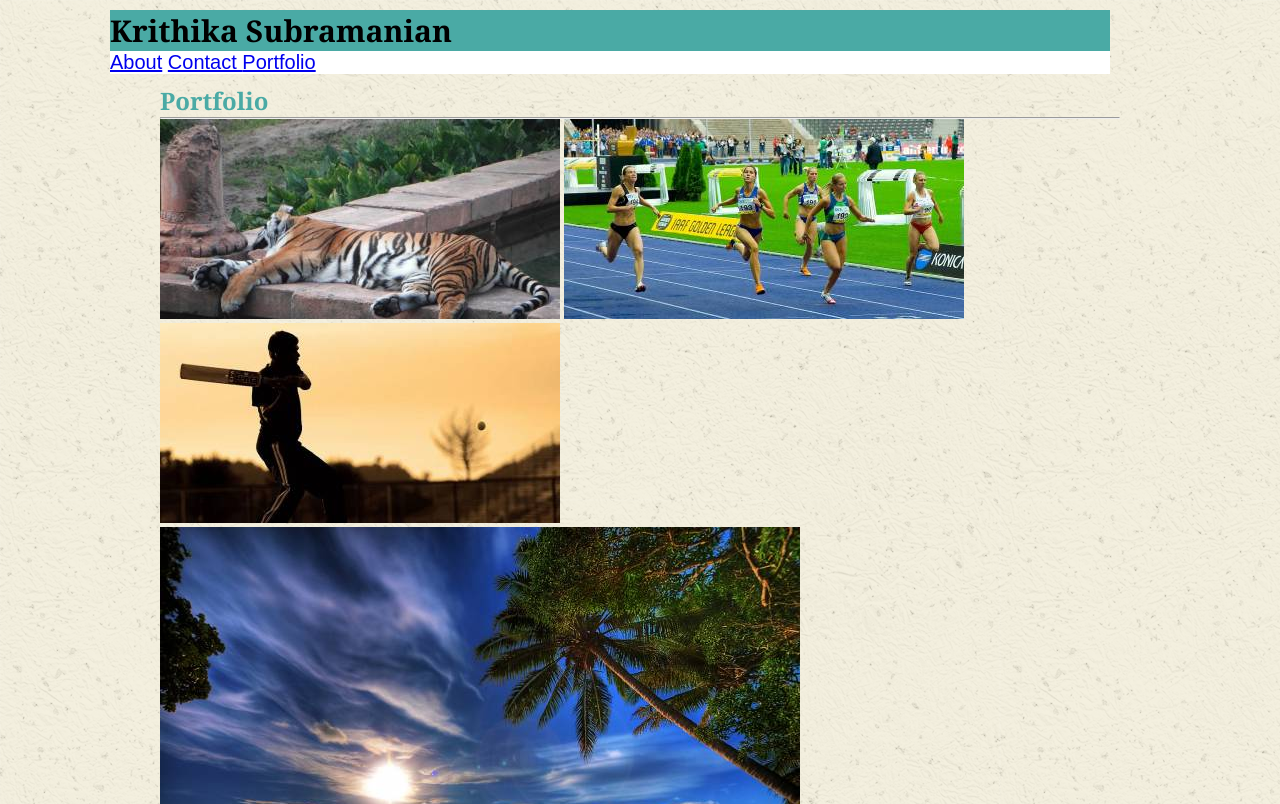
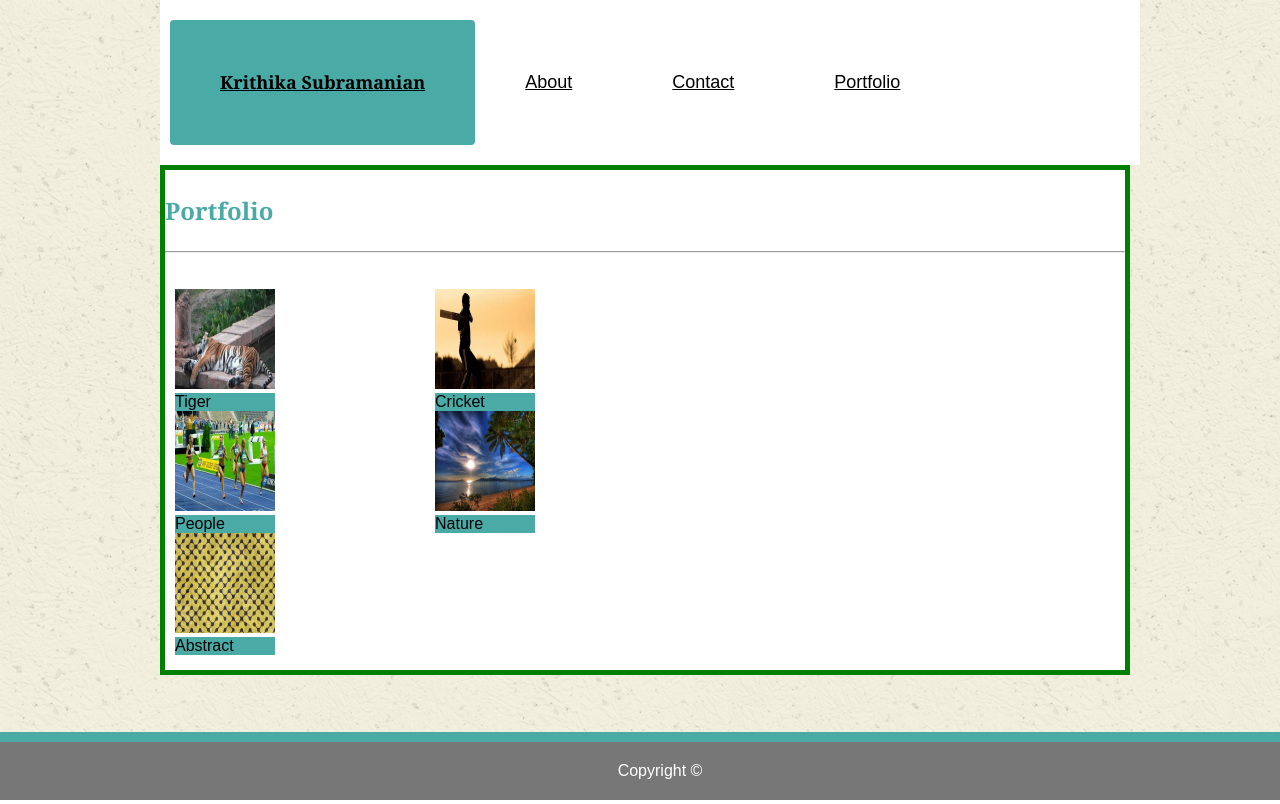
Before and after one commit to krithis2991/Basic-Portfolio-K, a plain HTML site: page portfolio.html in a window 1280 px wide. Shown: the top 804 px of the page. Drawn offline with Linux system fonts and the light colour scheme.

Commit message:
Final changes

```diff
--- a/assets/css/style.css
+++ b/assets/css/style.css
@@ -1,6 +1,4 @@
-*{
-    margin: 0 auto;
-}
+
 body {
     margin: 0 auto;
     font-family: Arial, Helvetica, sans-serif;
@@ -8,20 +6,38 @@ body {
     margin: 0 auto;
     width: 960px;
     }
+.navigationbar{
+    overflow:hidden;
+    background-color:#ffffff;
+    padding: 20px 10px;
+    width:960px;
+}
 
-h2 {
+.navigationbar a{
+        float: left;
+        color: black;
+        text-align: center;
+        padding: 50px;
+        font-size: 18px;
+        line-height: 25px;
+        border-radius: 4px;
+      }
+.name {
     background-color: #4aaaa5;
     font-family: 'Georgia', Times, Times New Roman, serif;
-
+    text-align: center;
+    font-weight:bold;
+    float:left;
 }
 
-.navigationbar{
+.right-pane {
     color:black;
     font-size: 20px;
     background-color: #ffffff;
-    float:right;
-    width: 1000px;
-    margin: 10px;
+    float:none;;
+    width: 100%;
+    margin-left: 50px;
+    padding-left: 80px;
 }
 
 .bio-image {
@@ -40,30 +56,55 @@ h2 {
 
 .bio-info  {
     float: right;
-    margin: 20px;
+    margin: 0px;
     background-color: white;
-    width: 800px;
-    border: 5px solid green;
-    padding: 50px;
-    margin: 100px;
+    width: 960px;
+    margin-top: 10px;
     float:left;
-
-
+    padding: 20px 10px;
 }
 h3 {
-    padding-top: 10px;
     color: #4aaaa5;
     font-family: Georgia, 'Times New Roman', Times, serif;
     font-size: 24px;
 }
 
 .contact-info {
+    float: right;
+    margin: 0px;
     background-color: white;
-    width: 800px;
+    width: 960px;
+    margin-top: 10px;
+    float:left;
+    padding: 20px 10px;
+    height: 350px;
+}
+button{
+    background:#4aaaa5;
+    height:25px;
+}
+
+img {
+    width: 100px;
+    height:100px;
+}
+
+.container{
+    background-color: white;
+    width: 960px;
+    height: 500px;
+    position: relative;
     border: 5px solid green;
-    padding: 50px;
-    margin: 10px;
+}
+.column{
     float:left;
+    width: 25%;
+    padding: 10px;
+}
+.box6{
+    background:#4aaaa5;
+    width:100px;
+
 }
 .footer {
     background-color: #777777;
--- a/portfolio.html
+++ b/portfolio.html
@@ -8,21 +8,37 @@
     <link rel="stylesheet" href="assets/css/style.css">
 </head>
 <body>
-      <span class="navigationbar">
-            <h2>Krithika Subramanian</h2>
-          <a href ="index.html"> About</a>
-          <a href ="contact.html"> Contact </a>
-          <a href ="portfolio.html"> Portfolio </a>
-      </span>
-    </span>
-    <section id="contact-info">
-        <h3>Portfolio</h3>
+        <div class="navigationbar">
+                <a href="#Name" class="name">Krithika Subramanian</a>
+                   <div class="right-pane">
+                     <a href ="index.html"> About</a>
+                     <a href ="contact.html"> Contact </a>
+                     <a href ="portfolio.html"> Portfolio </a>
+                   </div>
+             </div>
+    <div class="container">
+       <h3>Portfolio</h3>
         <hr/>
-        <img src="assets/images/1.jpeg" />
-        <img src="assets/images/2.jpeg" />
-        <img src="assets/images/3.jpeg" />
-        <img src="assets/images/4.jpg" />
-        <img src="assets/images/5.jpg" />
-
+        <br>
+        <div class="row">
+          <div class="column">
+            <img src="assets/images/1.jpeg" class="box1" />
+            <div class="box6">Tiger</div>
+            <img src="assets/images/2.jpeg" class="box2" />
+            <div class="box6">People</div>
+            <img src="assets/images/5.jpg" class="box5" />
+            <div class="box6">Abstract</div>
+          </div>
+          <div class="column">
+            <img src="assets/images/3.jpeg" class="box3" />
+            <div class="box6">Cricket</div>
+            <img src="assets/images/4.jpg" class="box4" />
+            <div class="box6">Nature</div>
+          </div>
+        </div>
+     </div>
+    <div class="footer">
+            Copyright &copy;
+    </div>
 </body>
 </html>
```
Also changed, not shown: contact.html (+11 -10 lines), index.html (+6 -3 lines).
